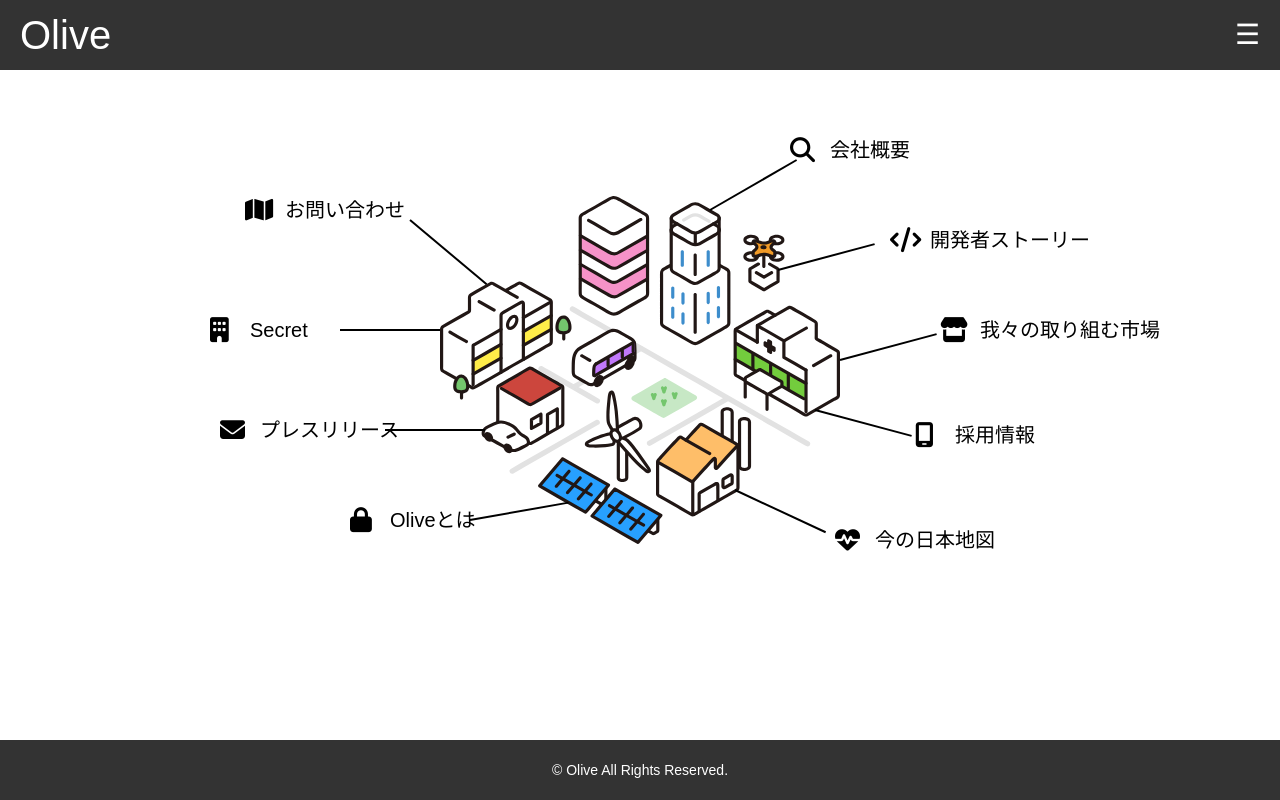
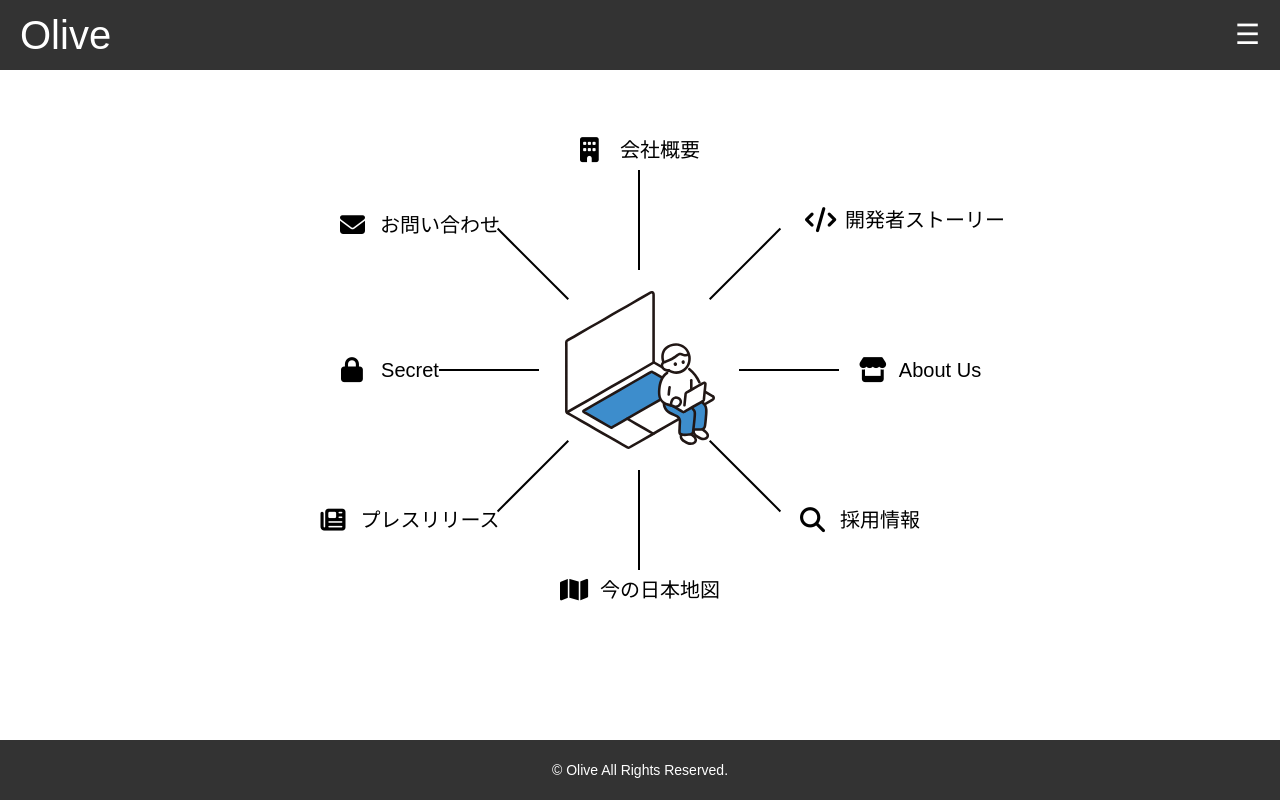
Before and after one commit to towakuri/olive-homepage, a React (Create React App) app: page /information in a window 1280 px wide. Built offline with nearby package versions, Linux system fonts and the light colour scheme.

Commit message:
change information latest

```diff
--- a/src/components/AboutOlive.css
+++ /dev/null
@@ -1,27 +0,0 @@
-.about-olive-container {
-  padding: 20px;
-  width: 700px;
-}
-
-.about-olive-container h1 {
-  color: #000; /* テキストの色 */
-  font-size: 24px;
-  text-align: center;
-  position: absolute;
-  left: 50%;
-  transform: translateX(-50%);
-  top: 200px;
-}
-
-.about-olive-container p {
-  color: #000; /* テキストの色 */
-  line-height: 1.6; /* 行間 */
-  background-color: #9ed79986;
-  text-align: left; /* 左揃え */
-  position: relative; /* 位置を相対的に変更 */
-  border-radius: 10px;
-  padding: 20px;
-  border-width: 1px;
-  border-color: #000;
-  box-shadow: 0 1px 5px rgba(0, 0, 0, 0.1);
-}
--- a/src/components/AboutOlive.js
+++ /dev/null
@@ -1,15 +0,0 @@
-import React from 'react';
-import './AboutOlive.css'; // CSSファイルをインポート
-
-const AboutOlive = () => {
-  return (
-    <div className="about-olive-container"> {/* コンテナを追加 */}
-      <h1>Oliveとは</h1>
-      <p>
-        私たちは「察してくれる社会の実現」に向け生体データに基づく感情の可視化に取り組んでいます。あらゆるもののスマート化が進むなか忘れてはならないのが「人の感情」です。「人の感情」とは全てを生み出すエネルギーの源。私たちは、その源泉を解き明かし可視化しこのスマート社会に反映していきます。
-      </p>
-    </div>
-  );
-};
-
-export default AboutOlive;
--- a/src/components/CompanyProfile.css
+++ b/src/components/CompanyProfile.css
@@ -3,6 +3,7 @@
   font-size: 24px;
   color: #000;
   margin-bottom: 20px;
+  font-weight: bold;
 }
 
 .company-profile {
--- a/src/components/Information.css
+++ b/src/components/Information.css
@@ -40,18 +40,18 @@ main {
 
 .center-image {
   position: absolute;
-  width: 400px;
+  width: 150px;
   height: auto;
 }
 
 .comment {
   position: absolute;
-  width: 100px;
-  text-align: center;
+  width: auto; /* 幅を自動に設定 */
+  text-align: left; /* すべてのコメントを左揃えに */
   cursor: pointer;
   white-space: nowrap;
   font-size: 20px;
-  padding-left: 40px; /* アイコンのためのスペースを増やす */
+  padding-left: 40px;
 }
 
 .comment::before {
@@ -66,62 +66,40 @@ main {
 }
 
 .comment1::before { content: '\f121'; } /* 開発者ストーリー */
-.comment2::before { content: '\f54e'; } /* 市場 */
-.comment3::before { content: '\f3cf'; } /* マルチモーダル */
-.comment4::before { content: '\f21e'; } /* LaCause */
-.comment5::before { content: '\f002'; } /* 採用情報 */
-.comment6::before { content: '\f279'; } /* 今の日本地図 */
-.comment7::before { content: '\f1ad'; } /* 会社概要 */
-.comment8::before { content: '\f0e0'; } /* お問い合わせ */
-.comment9::before { content: '\f023'; } /* secret*/
-.comment10::before { content: '\f1ea'; } /* プレスリリース */
-.comment11::before { content: '\f0c0'; } /* Oliveとは */
+.comment2::before { content: '\f54e'; } /* about us */
+.comment3::before { content: '\f002'; } /* 採用情報 */
+.comment4::before { content: '\f279'; } /* map*/
+.comment5::before { content: '\f1ad'; } /* company */
+.comment6::before { content: '\f0e0'; } /* お問い合わせ */
+.comment7::before { content: '\f023'; } /* secret*/
+.comment8::before { content: '\f1ea'; } /* pressrelease */
 
 
 .comment1 {
-  transform: translate(300px, -130px);/*開発者ストーリー*/
-  text-align: left;
+  transform: translate(265px, -150px); /* story */
 }
 .comment2 {
-  transform: translate(350px, -40px);/*市場*/
-  text-align: left;
+  transform: translate(280px, 0px); /* about us */
 }
 .comment3 {
-  transform: translate(325px, 65px);/*マルチモーダル*/
-  text-align: left;
+  transform: translate(220px, 150px); /* recruit */
 }
 .comment4 {
-  transform: translate(245px, 170px);/*La Cause*/
-  text-align: left;
+  transform: translate(0px, 220px); /* map */
 }
 .comment5 {
-  transform: translate(200px, -220px);/*採用情報*/
-  text-align: left;
+  transform: translate(0px, -220px); /* company */
 }
 .comment6 {
-  transform: translate(-345px, -160px);/*今の日本地図*/
-  text-align: left;
+  transform: translate(-220px, -145px); /* contact */
 }
 .comment7 {
-  transform: translate(-380px, -40px);/*会社概要*/
-  text-align: left;
+  transform: translate(-250px, 0px); /* secret */
 }
 .comment8 {
-  transform: translate(-370px, 60px);/*お問い合わせ*/
-  text-align: left;
+  transform: translate(-230px, 150px); /* pressrelease */
 }
-.comment9 {
-  transform: translate(-240px, 150px);/*secret*/
-  text-align: left;
-}
-.comment10 {
-  transform: translate(-190px, 270px);/*プレスリリース*/
-  text-align: left;
-}
-.comment11 {
-  transform: translate(-100px, -245px);/*Oloveとは*/
-  text-align: left;
-}
+
 
 .center-text {
   position: absolute; /* 親要素に対して絶対位置を設定します。これは他の要素に対して自由に配置するために使用します。 */
@@ -169,20 +147,19 @@ main {
   width: 100px;
   height: 2px;
   background-color: #000;
+  top: 50%;
+  left: 54%;
   transform-origin: left center;
 }
 
-.bar1 { transform: translate(188px, -100px) rotate(-15deg); }/*開発者ストーリー*/
-.bar2 { transform: translate(250px, -10px) rotate(-15deg); }/*市場*/
-.bar3 { transform: translate(225px, 40px) rotate(15deg); }/*マルチモーダル*/
-.bar4 { transform: translate(145px, 120px) rotate(25deg); }/*La Cause*/
-.bar5 { transform: translate(120px, -160px) rotate(-30deg); }/*採用情報*/
-.bar6 { transform: translate(-180px, -150px) rotate(40deg); }/*今の日本地図*/
-.bar7 { transform: translate(-150px, -40px) rotate(180deg); }/*会社概要*/
-.bar8 { transform: translate(-105px, 60px) rotate(180deg); }/*お問い合わせ*/
-.bar9 { transform: translate(-120px, 150px) rotate(-10deg); }/*secret*/
-.bar10 { transform: translate(-10px, 255px) rotate(-60deg); }/*プレスリリース*/
-.bar11 { transform: translate(-75px, -225px) rotate(50deg); }/*Oliveとは*/
+.bar1 { transform: translate(-52%, -50%) rotate(0deg) translateX(100px); }
+.bar2 { transform: translate(-52%, -50%) rotate(45deg) translateX(100px); }
+.bar3 { transform: translate(-52%, -50%) rotate(90deg) translateX(100px); }
+.bar4 { transform: translate(-52%, -50%) rotate(135deg) translateX(100px); }
+.bar5 { transform: translate(-52%, -50%) rotate(180deg) translateX(100px); }
+.bar6 { transform: translate(-52%, -50%) rotate(225deg) translateX(100px); }
+.bar7 { transform: translate(-52%, -50%) rotate(270deg) translateX(100px); }
+.bar8 { transform: translate(-52%, -50%) rotate(315deg) translateX(100px); }
 
 header, footer {
   position: relative; /* 他の要素と同様に relative を設定 */
--- a/src/components/Information.js
+++ b/src/components/Information.js
@@ -8,7 +8,6 @@ import Market from './Market';
 import JapanMap from './JapanMap';
 import CompanyProfile from './CompanyProfile';
 import Secret from './Secret';
-import AboutOlive from './AboutOlive';
 import './Information.css';
 
 function Information() {
@@ -17,14 +16,13 @@ function Information() {
 
   const commentTexts = {
     '開発者ストーリー': <Story />,
-    '我々の取り組む市場': <Market />,
+    'About Us': <Market />,
     '採用情報': <Recruit />,
     '今の日本地図': <JapanMap />,
     '会社概要': <CompanyProfile />,
     'お問い合わせ': <Contact />,
     'Secret': <Secret />,
     'プレスリリース': <PressRelease />,
-    'Oliveとは': <AboutOlive />
   };
 
   useEffect(() => {
@@ -93,7 +91,7 @@ function Information() {
       <Header className={isHeaderVisible ? 'visible' : ''} />
       <div className="info-container">
         <div className="circle-container">
-          <img className="center-image" src="/town.svg" alt="Central" />
+          <img className="center-image" src="/pc.svg" alt="Central" />
           <div className="heartbeat"></div>
           {Object.keys(commentTexts).map((comment, index) => (
             <React.Fragment key={index}>
--- a/src/components/Market.js
+++ b/src/components/Market.js
@@ -29,6 +29,23 @@ const Market = () => {
         <h1> </h1>
         <h1> </h1>
         <h1> </h1>
+        <h1> </h1>
+        <h1> </h1>
+        <h1> </h1>
+        <h1> </h1>
+        <h1> </h1>
+        <h1> </h1>
+        <h1> </h1>
+        <h1> </h1>
+        <h1> </h1>
+        <h1> </h1>
+        <h1> </h1>
+        <h1> </h1>
+        <h1> </h1>
+        <h1> </h1>
+        <h1> </h1>
+        <h1> </h1>
+
         <h1>我々の取り組む市場</h1>
           <ul className="market-list">
             <li className="market-item">Oliveでは内閣府が提唱する「Society 5.0」や「Marketing 4.0」で語られる「Personalized Service」の実現のために必要とされる根底のデータとして「感情」の可視化に取り組んでまいります。</li>
@@ -58,7 +75,12 @@ const Market = () => {
           </p>
         </div>
       </div>
-
+      <div className="about-olive-container"> {/* コンテナを追加 */}
+      <h1>Oliveとは</h1>
+      <p>
+        私たちは「察してくれる社会の実現」に向け生体データに基づく感情の可視化に取り組んでいます。あらゆるもののスマート化が進むなか忘れてはならないのが「人の感情」です。「人の感情」とは全てを生み出すエネルギーの源。私たちは、その源泉を解き明かし可視化しこのスマート社会に反映していきます。
+      </p>
+    </div>
     </>
   );
 };
--- a/src/components/PressRelease.css
+++ b/src/components/PressRelease.css
@@ -16,9 +16,10 @@ body, html {
 
 .press-release-container h1 {
   margin-bottom: 20px;
-  font-size: 32px;
+  font-size: 24px;
   width: 100%; /* 親コンテナに合わせる */
   color: #000;
+  font-weight: bold;
 }
 
 .press-release-list {
--- a/src/components/Recruit.css
+++ b/src/components/Recruit.css
@@ -26,10 +26,10 @@
 }
 
 .recruit-container h1 {
-  font-size: 28px; /* フォントサイズを大きく */
-  font-weight: bold;
+  font-size: 24px; /* フォントサイズを大きく */
   margin-bottom: 15px; /* マージンを調整 */
   color: #000; /* 色を変更 */
+  font-weight: bold;
 }
 
 .section h2 {
--- a/src/components/Story.css
+++ b/src/components/Story.css
@@ -8,9 +8,10 @@
   font-size: 24px;
   text-align: center;
   position: absolute;
-  top: 0;
   left: 50%;
+  top: 20px;
   transform: translateX(-50%);
+  font-weight: bold;
 }
 
 .story-list {
@@ -29,18 +30,10 @@
   border-color: #000;
   box-shadow: 0 1px 5px rgba(0, 0, 0, 0.1);
   padding: 10px;
-  width: 600px;
-}
-
-.story-list li:nth-child(1) {
-  background-color: #3d8ecc86;
-}
-
-.story-list li:nth-child(2) {
-  background-color: #febd6986;
+  width: 700px;
+  background-color: #9ed79986;
 }
 
 .story-list li:nth-child(3) {
-  background-color: #9ed79986;
   margin-bottom: 15px;
 }
```
Also changed, not shown: src/components/Market.css (+41 -22 lines).
